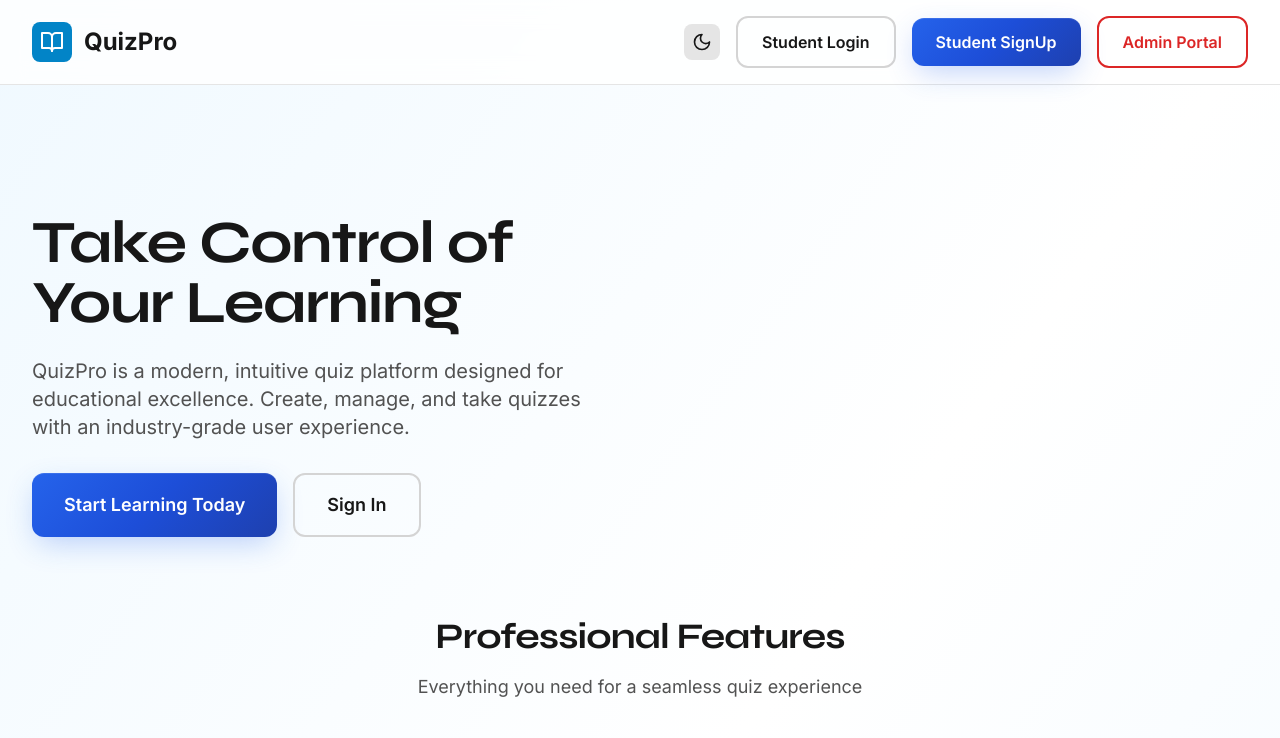
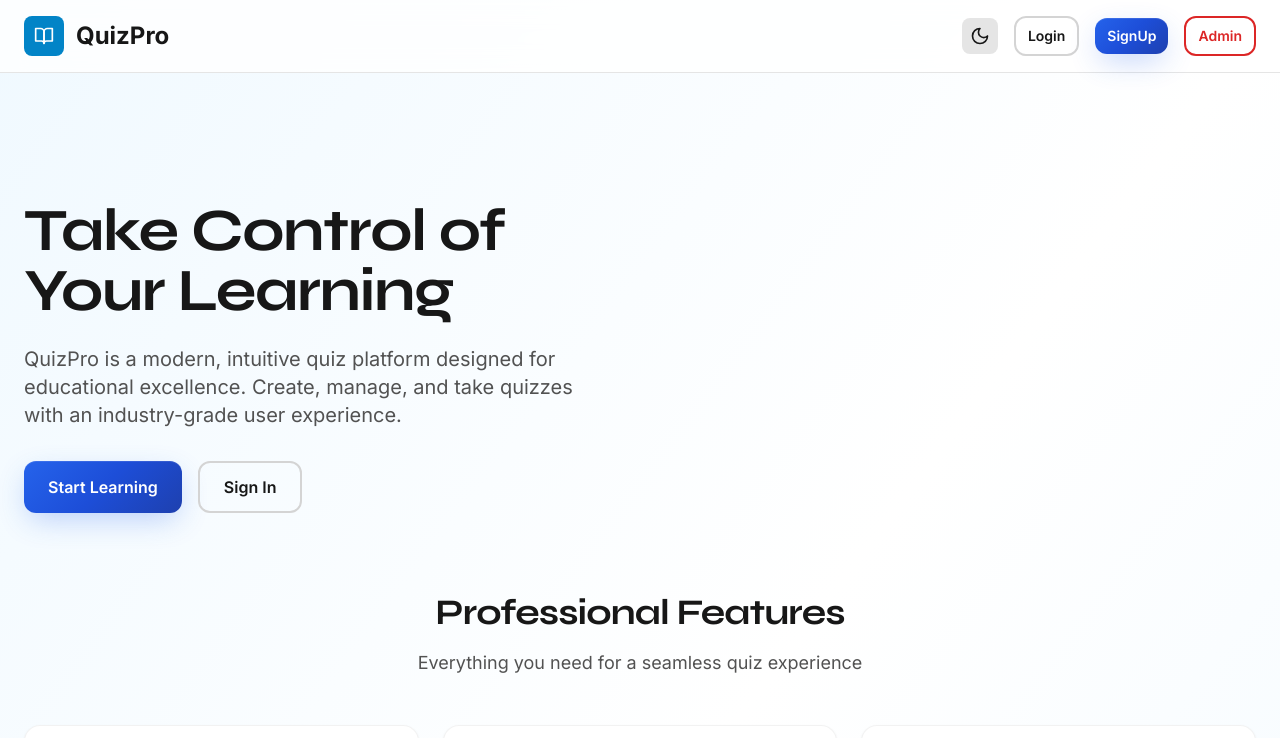
Before and after one commit to Syedd18/QuizPro, a React (Vite) app: page / in a window 1280 px wide. Shown: the top 738 px of the page. Built offline with nearby package versions, Linux system fonts and the light colour scheme; no server answers.

Commit message:
Update copyright notice - 2026 QuizPro Made by Anany Singh

```diff
--- a/src/pages/Home.tsx
+++ b/src/pages/Home.tsx
@@ -10,63 +10,78 @@ export const Home: React.FC = () => {
     <div className="min-h-screen bg-gradient-to-br from-primary-50 via-white to-primary-50 dark:from-neutral-950 dark:via-neutral-900 dark:to-neutral-950 transition-colors duration-300">
       {/* Navigation */}
       <header className="sticky top-0 z-10 bg-white/80 dark:bg-neutral-800/80 backdrop-blur-md border-b border-neutral-200 dark:border-neutral-700 transition-colors duration-300">
-        <div className="container-max py-4 flex items-center justify-between">
-          <div className="flex items-center gap-3">
-            <div className="w-10 h-10 bg-primary-600 dark:bg-primary-700 rounded-lg flex items-center justify-center">
-              <BookOpen size={24} className="text-white" />
+        <div className="container-max py-3 sm:py-4 px-3 sm:px-6 flex items-center justify-between gap-2 sm:gap-4">
+          <div className="flex items-center gap-2 sm:gap-3">
+            <div className="w-9 sm:w-10 h-9 sm:h-10 bg-primary-600 dark:bg-primary-700 rounded-lg flex items-center justify-center flex-shrink-0">
+              <BookOpen size={20} className="text-white" />
             </div>
-            <span className="text-2xl font-bold text-neutral-900 dark:text-white">QuizPro</span>
+            <span className="text-lg sm:text-2xl font-bold text-neutral-900 dark:text-white">QuizPro</span>
           </div>
 
-          <div className="flex items-center gap-3 sm:gap-4">
+          <div className="flex items-center gap-1.5 sm:gap-4">
             <ThemeToggle />
             <Button
               variant="outline"
+              size="sm"
               onClick={() => navigate('/login')}
+              className="hidden sm:flex"
             >
-              Student Login
+              Login
             </Button>
             <Button
               variant="primary"
+              size="sm"
               onClick={() => navigate('/register')}
+              className="hidden md:flex"
             >
-              Student SignUp
+              SignUp
+            </Button>
+            <Button
+              variant="primary"
+              size="sm"
+              onClick={() => navigate('/register')}
+              className="md:hidden"
+            >
+              Start
             </Button>
             <Button
               variant="outline"
+              size="sm"
               onClick={() => navigate('/admin/login')}
-              className="text-red-600 border-red-600 hover:bg-red-50 dark:text-red-400 dark:border-red-400"
+              className="text-red-600 border-red-600 hover:bg-red-50 dark:text-red-400 dark:border-red-400 hidden sm:flex"
             >
-              Admin Portal
+              Admin
             </Button>
           </div>
         </div>
       </header>
 
       {/* Hero Section */}
-      <main className="container-max py-16 sm:py-20 lg:py-32">
-        <div className="grid grid-cols-1 lg:grid-cols-2 gap-8 lg:gap-12 items-center mb-20">
+      <main className="container-max px-3 sm:px-6 py-8 sm:py-16 md:py-20 lg:py-32">
+        <div className="grid grid-cols-1 lg:grid-cols-2 gap-6 sm:gap-8 lg:gap-12 items-center mb-12 sm:mb-20">
           <div className="animate-fade-in">
-            <h1 className="text-4xl sm:text-5xl lg:text-6xl font-bold text-neutral-900 dark:text-white mb-4 sm:mb-6 leading-tight">
+            <h1 className="text-3xl sm:text-4xl md:text-5xl lg:text-6xl font-bold text-neutral-900 dark:text-white mb-3 sm:mb-4 md:mb-6 leading-tight">
               Take Control of Your Learning
             </h1>
-            <p className="text-lg sm:text-xl text-neutral-600 dark:text-neutral-300 mb-6 sm:mb-8 leading-relaxed max-w-xl">
+            <p className="text-base sm:text-lg md:text-xl text-neutral-600 dark:text-neutral-300 mb-4 sm:mb-6 md:mb-8 leading-relaxed max-w-xl">
               QuizPro is a modern, intuitive quiz platform designed for educational excellence.
               Create, manage, and take quizzes with an industry-grade user experience.
             </p>
 
-            <div className="flex flex-col sm:flex-row gap-3 sm:gap-4">
+            <div className="flex flex-col sm:flex-row gap-2.5 sm:gap-3 md:gap-4">
               <Button
                 variant="primary"
-                size="lg"
+                size="md"
                 onClick={() => navigate('/register')}
+                className="w-full sm:w-auto"
               >
-                Start Learning Today
+                Start Learning
               </Button>
               <Button
                 variant="outline"
-                size="lg"
+                size="md"
                 onClick={() => navigate('/login')}
+                className="w-full sm:w-auto"
               >
                 Sign In
               </Button>
@@ -165,7 +180,7 @@ export const Home: React.FC = () => {
       {/* Footer */}
       <footer className="border-t border-neutral-200 dark:border-neutral-700 mt-16 sm:mt-20 bg-neutral-50 dark:bg-neutral-900 transition-colors duration-300">
         <div className="container-max py-8 text-center text-neutral-600 dark:text-neutral-400 text-sm">
-          <p>© 2024 QuizPro. Built for educational excellence. All rights reserved.</p>
+          <p>© 2026 QuizPro. Made by Anany Singh</p>
         </div>
       </footer>
     </div>
```
